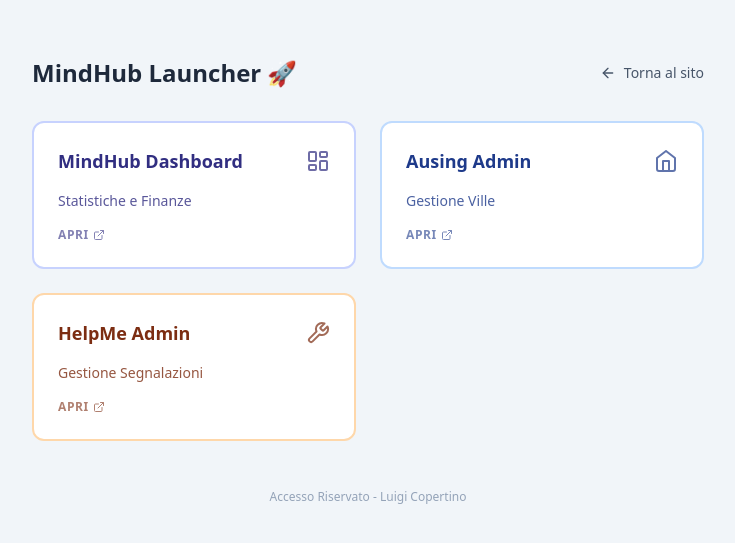
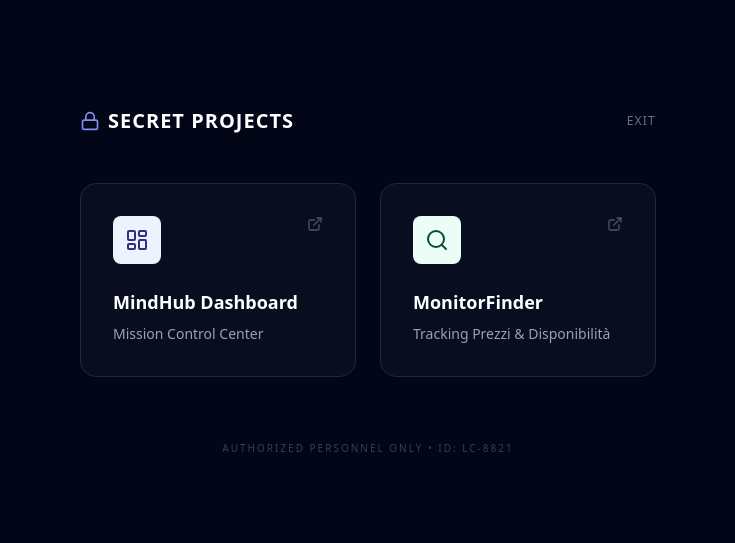
Before and after one commit to copertinoluigi/www, a Next.js app: page /mindhub in a window 1280 px wide. Shown: the part 119-662 px from the top of the page, without its empty margins (272-1007 px from the left). Built offline with nearby package versions, Linux system fonts and the light colour scheme.

Commit message:
Update page.tsx

```diff
--- a/app/mindhub/page.tsx
+++ b/app/mindhub/page.tsx
@@ -1,67 +1,66 @@
 "use client";
 
 import Link from "next/link";
-import { LayoutDashboard, Home, Wrench, ExternalLink, ArrowLeft } from "lucide-react";
+import { LayoutDashboard, Search, ExternalLink, ArrowLeft, Lock } from "lucide-react";
 
-// LE TUE APP
+// LE TUE APP SEGRETE
 const myApps = [
   {
     name: "MindHub Dashboard",
     url: "https://mindhub-vercel.vercel.app/",
     icon: LayoutDashboard,
-    desc: "Statistiche e Finanze",
+    desc: "Mission Control Center",
     color: "bg-indigo-50 border-indigo-200 text-indigo-900"
   },
   {
-    name: "Ausing Admin",
-    url: "https://ausing.it/wp-admin",
-    icon: Home,
-    desc: "Gestione Ville",
-    color: "bg-blue-50 border-blue-200 text-blue-900"
-  },
-  {
-    name: "HelpMe Admin",
-    url: "https://helpme-pisticci.it/admin",
-    icon: Wrench,
-    desc: "Gestione Segnalazioni",
-    color: "bg-orange-50 border-orange-200 text-orange-900"
+    name: "MonitorFinder",
+    url: "#", // <--- Inserisci qui l'URL reale se ce l'hai
+    icon: Search,
+    desc: "Tracking Prezzi & Disponibilità",
+    color: "bg-emerald-50 border-emerald-200 text-emerald-900"
   },
 ];
 
 export default function MindHubLauncher() {
   return (
-    <div className="min-h-screen bg-slate-100 p-6 flex flex-col items-center justify-center font-sans">
+    <div className="min-h-screen bg-slate-950 p-6 flex flex-col items-center justify-center font-sans text-slate-200">
 
-      <div className="w-full max-w-2xl mb-8 flex justify-between items-center">
-        <h1 className="text-2xl font-bold text-slate-800">MindHub Launcher 🚀</h1>
+      {/* Header Scuro */}
+      <div className="w-full max-w-xl mb-12 flex justify-between items-center">
+        <div className="flex items-center gap-2">
+            <Lock className="w-5 h-5 text-indigo-400"/>
+            <h1 className="text-xl font-bold tracking-wider text-white">SECRET PROJECTS</h1>
+        </div>
         <Link
           href="/"
-          className="inline-flex items-center justify-center text-sm font-medium text-slate-600 hover:text-slate-900"
+          className="text-xs font-medium text-slate-500 hover:text-white transition-colors uppercase tracking-widest"
         >
-          <ArrowLeft className="w-4 h-4 mr-2"/> Torna al sito
+          Exit
         </Link>
       </div>
 
-      <div className="grid gap-6 w-full max-w-2xl sm:grid-cols-2">
+      {/* Grid Carte */}
+      <div className="grid gap-6 w-full max-w-xl sm:grid-cols-2">
         {myApps.map((app, idx) => (
-          <a key={idx} href={app.url} target="_blank" rel="noopener noreferrer" className="block h-full">
-            <div className={`h-full rounded-xl border-2 p-6 transition-all hover:shadow-lg hover:-translate-y-1 bg-white ${app.color}`}>
-              <div className="flex flex-row items-center justify-between pb-2 mb-2">
-                <h3 className="text-lg font-bold">{app.name}</h3>
-                <app.icon className="h-6 w-6 opacity-70" />
+          <a key={idx} href={app.url} target="_blank" rel="noopener noreferrer" className="block h-full group">
+            <div className="h-full rounded-2xl border border-slate-800 bg-slate-900/50 p-8 transition-all duration-300 hover:bg-slate-800 hover:border-indigo-500/30 hover:shadow-2xl hover:shadow-indigo-500/10">
+              <div className="flex justify-between items-start mb-6">
+                <div className={`p-3 rounded-lg ${app.color}`}>
+                    <app.icon className="h-6 w-6" />
+                </div>
+                <ExternalLink className="w-4 h-4 text-slate-600 group-hover:text-white transition-colors" />
               </div>
-              <div>
-                <p className="text-sm font-medium opacity-80 mb-4">{app.desc}</p>
-                <div className="flex items-center text-xs font-bold uppercase tracking-wider opacity-60">
-                  Apri <ExternalLink className="ml-1 w-3 h-3" />
-                </div>
-              </div>
+
+              <h3 className="text-lg font-bold text-white mb-2">{app.name}</h3>
+              <p className="text-sm font-medium text-slate-400">{app.desc}</p>
             </div>
           </a>
         ))}
       </div>
 
-      <p className="mt-12 text-slate-400 text-xs">Accesso Riservato - Luigi Copertino</p>
+      <p className="mt-16 text-slate-700 text-[10px] uppercase tracking-[0.2em]">
+        Authorized Personnel Only • ID: LC-8821
+      </p>
     </div>
   );
 }
```
